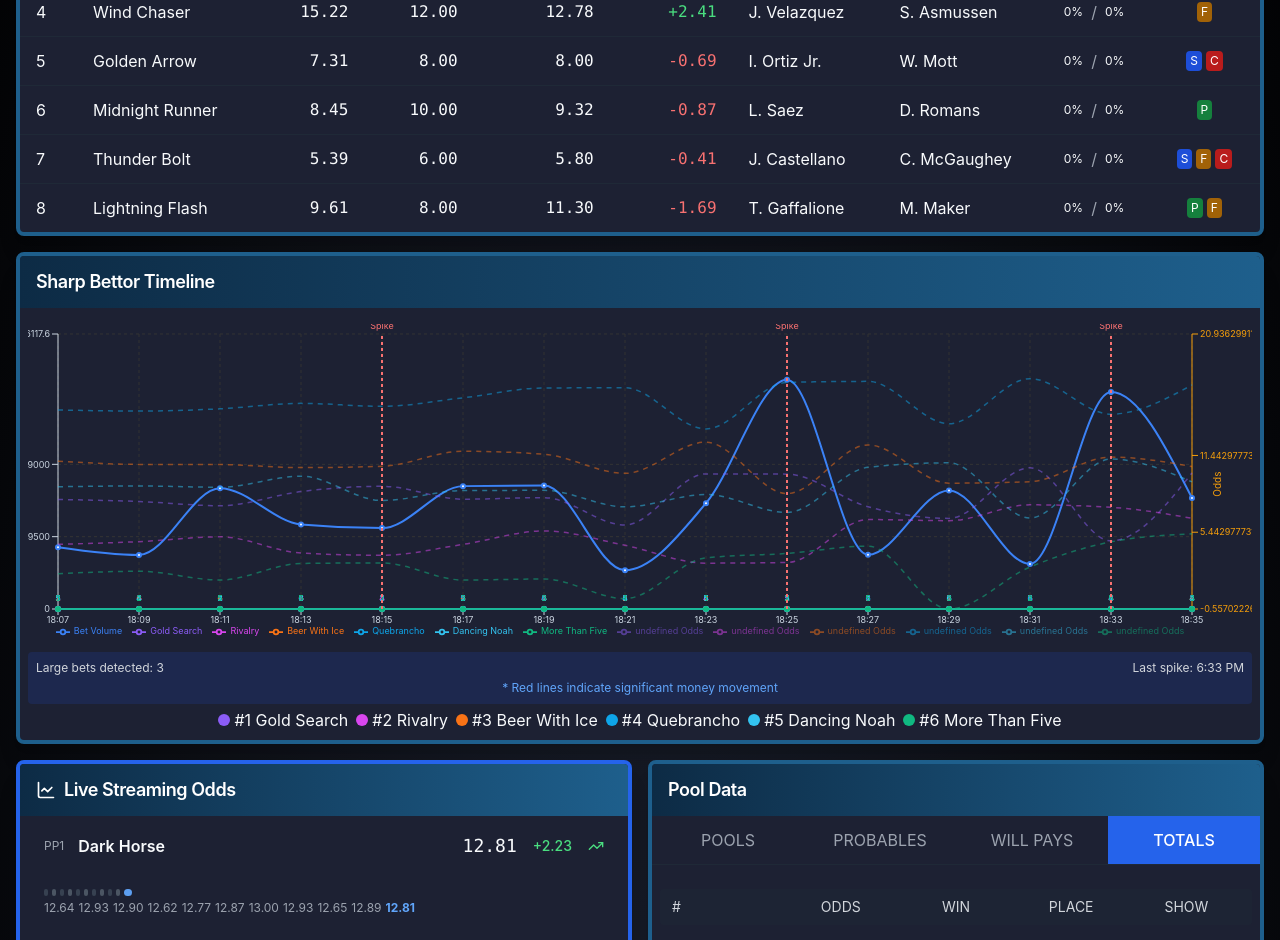
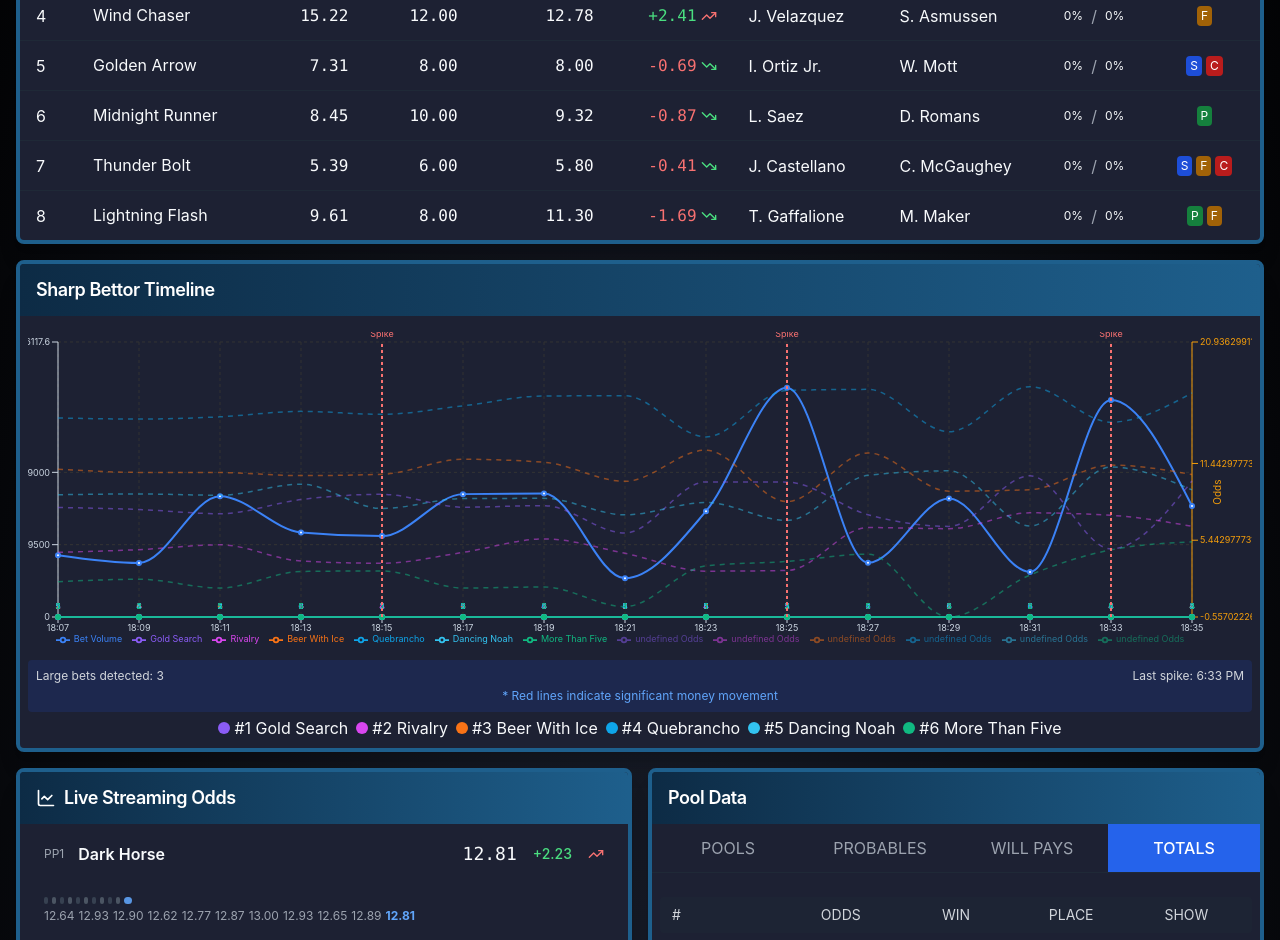
Before and after one commit to spotcircuit/sharpspike, a React (Vite) app: page / in a window 1280 px wide. Shown: the part 559-1499 px from the top of the page. Built offline with nearby package versions, Linux system fonts and the light colour scheme.

Commit message:
feat: Update odds table and live streaming odds
Refactor OddsTable and LiveStreamingOdds components to improve visual consistency and add up/down arrows for odds changes.

```diff
--- a/src/components/LiveStreamingOdds.tsx
+++ b/src/components/LiveStreamingOdds.tsx
@@ -41,8 +41,8 @@ const LiveStreamingOdds: React.FC<LiveStreamingOddsProps> = ({ horses }) => {
   };
 
   return (
-    <Card className="border-4 border-blue-600 shadow-xl bg-betting-darkCard overflow-hidden">
-      <CardHeader className="bg-gradient-to-r from-blue-900 to-blue-800 px-4 py-3">
+    <Card className="border-4 border-betting-mediumBlue shadow-xl bg-betting-darkCard overflow-hidden">
+      <CardHeader className="bg-naval-gradient px-4 py-3">
         <CardTitle className="text-lg font-semibold text-white flex items-center gap-2">
           <ChartLine className="h-5 w-5" />
           Live Streaming Odds
@@ -84,8 +84,8 @@ const LiveStreamingOdds: React.FC<LiveStreamingOddsProps> = ({ horses }) => {
                     {formatDifference(horse.difference)}
                   </span>
                   {trending === 'down' ?
-                    <TrendingDown className="h-4 w-4 text-betting-negative" /> :
-                    <TrendingUp className="h-4 w-4 text-betting-positive" />
+                    <TrendingDown className="h-4 w-4 text-betting-positive" /> :
+                    <TrendingUp className="h-4 w-4 text-betting-negative" />
                   }
                 </div>
               </div>
--- a/src/components/OddsTable.tsx
+++ b/src/components/OddsTable.tsx
@@ -3,6 +3,7 @@ import React from 'react';
 import { Horse } from '../utils/types';
 import { formatOdds, getChangeClass, formatDifference } from '../utils/formatters';
 import { Card, CardHeader, CardTitle, CardContent } from '@/components/ui/card';
+import { TrendingDown, TrendingUp } from 'lucide-react';
 
 interface OddsTableProps {
   horses: Horse[];
@@ -55,8 +56,15 @@ const OddsTable: React.FC<OddsTableProps> = ({ horses, highlightUpdates = false
                   <td className="px-4 py-3 text-right font-mono">
                     {formatOdds(horse.modelOdds)}
                   </td>
-                  <td className={`px-4 py-3 text-right font-mono ${getChangeClass(horse.difference)}`}>
-                    {formatDifference(horse.difference)}
+                  <td className="px-4 py-3 text-right font-mono flex justify-end items-center">
+                    <span className={getChangeClass(horse.difference)}>
+                      {formatDifference(horse.difference)}
+                    </span>
+                    {horse.difference < 0 ? (
+                      <TrendingDown className="h-4 w-4 ml-1 text-betting-positive" />
+                    ) : horse.difference > 0 ? (
+                      <TrendingUp className="h-4 w-4 ml-1 text-betting-negative" />
+                    ) : null}
                   </td>
                   <td className="px-4 py-3 text-left">
                     {horse.jockey || 'N/A'}
--- a/src/components/TrackProfile.tsx
+++ b/src/components/TrackProfile.tsx
@@ -35,8 +35,8 @@ interface TrackProfileProps {
 
 const TrackProfile: React.FC<TrackProfileProps> = ({ statistics, postPositions, timings }) => {
   return (
-    <Card className="border-4 border-blue-600 shadow-xl bg-betting-darkCard overflow-hidden">
-      <CardHeader className="bg-gradient-to-r from-blue-900 to-blue-800 px-4 py-3">
+    <Card className="border-4 border-betting-mediumBlue shadow-xl bg-betting-darkCard overflow-hidden">
+      <CardHeader className="bg-naval-gradient px-4 py-3">
         <CardTitle className="text-lg font-semibold text-white">Track Profile & Bias</CardTitle>
       </CardHeader>
 
```
